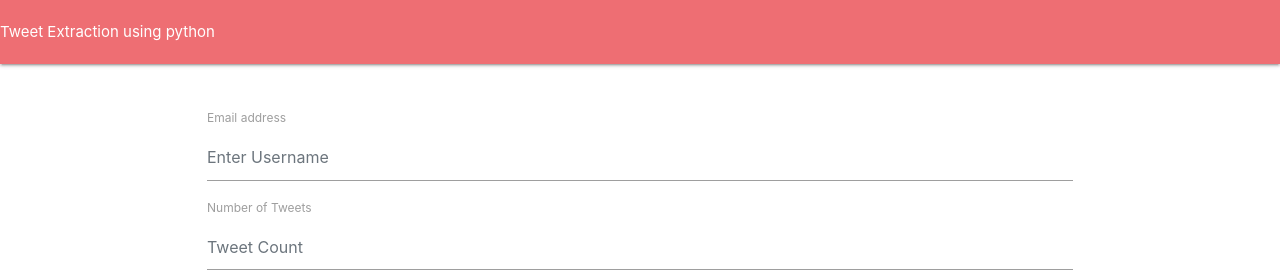
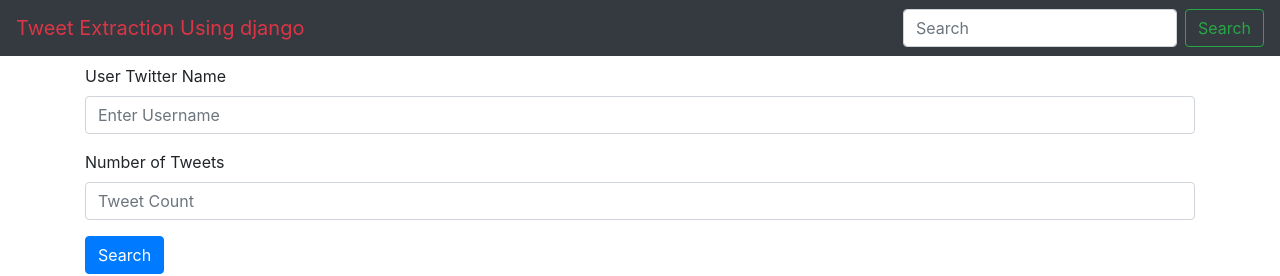
Before and after one commit to Aliyar897/tweet_extraction-app, a Django app: template templates/index.html in a window 1280 px wide. Shown: the top 276 px of the page. Run offline with Django 4.2, Linux system fonts and the light colour scheme; the template is opened without the code that fills it, so the values that code supplies are empty.

Commit message:
Navbar modified

```diff
--- a/templates/index.html
+++ b/templates/index.html
@@ -1,52 +1,86 @@
-<!doctype html>
+<!DOCTYPE html>
 <html lang="en">
   <head>
     <!-- Required meta tags -->
-    <meta charset="utf-8">
-    <meta name="viewport" content="width=device-width, initial-scale=1, shrink-to-fit=no">
+    <meta charset="utf-8" />
+    <meta
+      name="viewport"
+      content="width=device-width, initial-scale=1, shrink-to-fit=no"
+    />
     <!-- Bootstrap CSS -->
-    <link rel="stylesheet" href="https://cdn.jsdelivr.net/npm/bootstrap@4.3.1/dist/css/bootstrap.min.css" integrity="sha384-ggOyR0iXCbMQv3Xipma34MD+dH/1fQ784/j6cY/iJTQUOhcWr7x9JvoRxT2MZw1T" crossorigin="anonymous">
-    <link rel="stylesheet" href="https://cdnjs.cloudflare.com/ajax/libs/materialize/1.0.0/css/materialize.min.css">
+    <link
+      rel="stylesheet"
+      href="https://cdn.jsdelivr.net/npm/bootstrap@4.3.1/dist/css/bootstrap.min.css"
+      integrity="sha384-ggOyR0iXCbMQv3Xipma34MD+dH/1fQ784/j6cY/iJTQUOhcWr7x9JvoRxT2MZw1T"
+      crossorigin="anonymous"
+    />
+    {% comment %}
+    <link
+      rel="stylesheet"
+      href="https://cdnjs.cloudflare.com/ajax/libs/materialize/1.0.0/css/materialize.min.css"
+    />
+    {% endcomment %}
 
     <title>Tweet Extraction</title>
   </head>
   <body>
-    <nav>
-        <div class="nav-wrapper">
-          <p>Tweet Extraction using python</p>
-        </div>
+    <nav class="navbar navbar-light bg-dark justify-content-between">
+      <a class="navbar-brand text-danger">Tweet Extraction Using django</a>
+      <form class="form-inline">
+        <input
+          class="form-control mr-sm-2"
+          type="search"
+          placeholder="Search"
+          aria-label="Search"
+        />
+        <button class="btn btn-outline-success my-2 my-sm-0" type="submit">
+          Search
+        </button>
+      </form>
     </nav>
-    <div class ='container'>
+    <div class="container">
       <h1></h1>
-    <form method = 'get'>
+      <form method="get">
         <div class="form-group">
-          <label for="exampleInputEmail1">Email address</label>
-          <input type="text" name = 'username' class="form-control" id="exampleInputEmail1" aria-describedby="emailHelp" placeholder="Enter Username">
+          <label for="exampleInputEmail1">User Twitter Name</label>
+          <input
+            type="text"
+            name="username"
+            class="form-control text-success"
+            id="exampleInputEmail1"
+            aria-describedby="emailHelp"
+            placeholder="Enter Username"
+          />
         </div>
         <div class="form-group">
           <label for="exampleInputPassword1">Number of Tweets</label>
-          <input type="number"  name ='tweet_count' class="form-control" id="exampleInputPassword1" placeholder="Tweet Count">
+          <input
+            type="number"
+            name="tweet_count"
+            class="form-control"
+            id="exampleInputPassword1"
+            placeholder="Tweet Count"
+          />
         </div>
-        <button type="submit"  class="btn btn-primary">Search</button>
-
+        <button type="submit" class="btn btn-primary">Search</button>
       </form>
       Username is : {{username}}
       <b>and</b> Tweet_count is : {{tweet_count}}
 
-      <table border='1px' class="table table-borderless">
+      <table border="1px" class="table table-borderless">
         <thead>
           <tr>
-            {% comment %} <th scope="col">Username</th> {% endcomment %}
+            {% comment %}
+            <th scope="col">Username</th>
+            {% endcomment %}
             <th scope="col">User Handle</th>
             <th scope="col">Tweet</th>
             <th scope="col">Date</th>
           </tr>
         </thead>
         <tbody>
-
           {% for cont in content %}
           <tr>
-
             <td>{{cont.username}}</td>
             <td>{{cont.content}}</td>
             <td>{{cont.date}}</td>
@@ -54,12 +88,23 @@
           {% endfor %}
         </tbody>
       </table>
-
     </div>
     <!-- Optional JavaScript -->
     <!-- jQuery first, then Popper.js, then Bootstrap JS -->
-    <script src="https://code.jquery.com/jquery-3.3.1.slim.min.js" integrity="sha384-q8i/X+965DzO0rT7abK41JStQIAqVgRVzpbzo5smXKp4YfRvH+8abtTE1Pi6jizo" crossorigin="anonymous"></script>
-    <script src="https://cdn.jsdelivr.net/npm/popper.js@1.14.7/dist/umd/popper.min.js" integrity="sha384-UO2eT0CpHqdSJQ6hJty5KVphtPhzWj9WO1clHTMGa3JDZwrnQq4sF86dIHNDz0W1" crossorigin="anonymous"></script>
-    <script src="https://cdn.jsdelivr.net/npm/bootstrap@4.3.1/dist/js/bootstrap.min.js" integrity="sha384-JjSmVgyd0p3pXB1rRibZUAYoIIy6OrQ6VrjIEaFf/nJGzIxFDsf4x0xIM+B07jRM" crossorigin="anonymous"></script>
+    <script
+      src="https://code.jquery.com/jquery-3.3.1.slim.min.js"
+      integrity="sha384-q8i/X+965DzO0rT7abK41JStQIAqVgRVzpbzo5smXKp4YfRvH+8abtTE1Pi6jizo"
+      crossorigin="anonymous"
+    ></script>
+    <script
+      src="https://cdn.jsdelivr.net/npm/popper.js@1.14.7/dist/umd/popper.min.js"
+      integrity="sha384-UO2eT0CpHqdSJQ6hJty5KVphtPhzWj9WO1clHTMGa3JDZwrnQq4sF86dIHNDz0W1"
+      crossorigin="anonymous"
+    ></script>
+    <script
+      src="https://cdn.jsdelivr.net/npm/bootstrap@4.3.1/dist/js/bootstrap.min.js"
+      integrity="sha384-JjSmVgyd0p3pXB1rRibZUAYoIIy6OrQ6VrjIEaFf/nJGzIxFDsf4x0xIM+B07jRM"
+      crossorigin="anonymous"
+    ></script>
   </body>
 </html>
```
Also changed, not shown: myapp/views.py (+2 -9 lines). Lines whose indentation alone changed are shown as unchanged.
